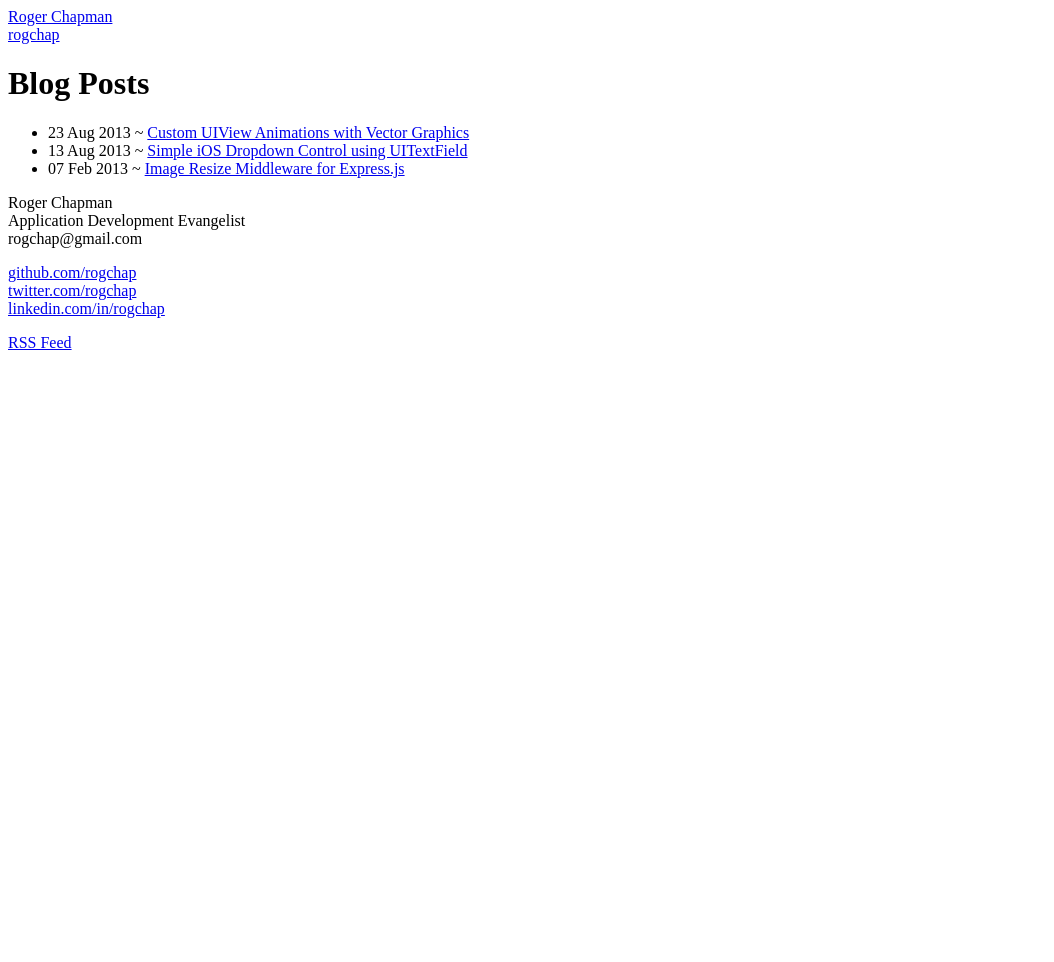
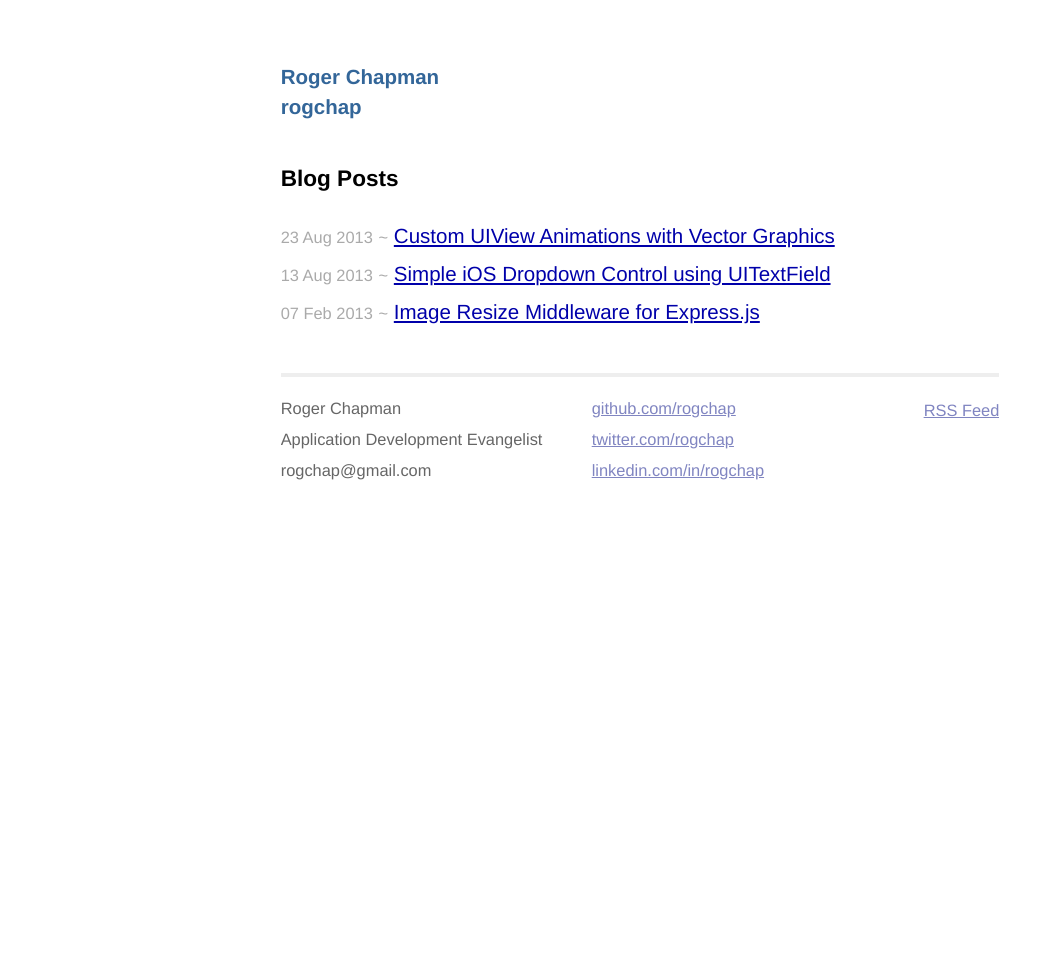
Before and after one commit to hazirguo/Computer_Architecture, a Jekyll site: the page built from index.html, in a window 1280 px wide. Shown: the whole page, without its empty margins (0-1054 px from the left). Built offline with Jekyll 4.4.1, drawn with Linux system fonts in a browser that asks for light colours; before the commit the page ends 900 px from its top, so only the background shows below that.

Commit message:
https://github.com/andrewshell/baseurltest

```diff
--- a/_layouts/default.html
+++ b/_layouts/default.html
@@ -5,10 +5,10 @@
 	<title>{{ page.title }}</title>
 	<meta name="author" content="Roger Chapman" />
 	<link href="http://feeds.feedburner.com/rogchap" rel="alternate" title="Roger Chapman" type="application/atom+xml" />
-	<link rel="stylesheet" href="\{\{ site.baseurl\}\}/css/syntax.css" type="text/css" media="all" />
-	<link rel="stylesheet" href="\{\{ site.baseurl\}\}/css/screen.css" type="text/css" media="all" />
-	<link rel="stylesheet" href="\{\{ site.baseurl\}\}/css/tablet.css" type="text/css" media="screen and (min-width:651px) and (max-width: 1024px), screen and (min-device-width: 768px) and (max-device-width: 1024px)" />
-	<link rel="stylesheet" href="\{\{ site.baseurl\}\}/css/mobile.css" type="text/css" media="handheld, screen and (max-width: 650px), screen and (max-device-width: 480px)" />
+	<link rel="stylesheet" href="{{ site.baseurl}}/css/syntax.css" type="text/css" media="all" />
+	<link rel="stylesheet" href="{{ site.baseurl}}/css/screen.css" type="text/css" media="all" />
+	<link rel="stylesheet" href="{{ site.baseurl}}/css/tablet.css" type="text/css" media="screen and (min-width:651px) and (max-width: 1024px), screen and (min-device-width: 768px) and (max-device-width: 1024px)" />
+	<link rel="stylesheet" href="{{ site.baseurl}}/css/mobile.css" type="text/css" media="handheld, screen and (max-width: 650px), screen and (max-device-width: 480px)" />
 </head>
 <body>
 	<div class="site">
```
